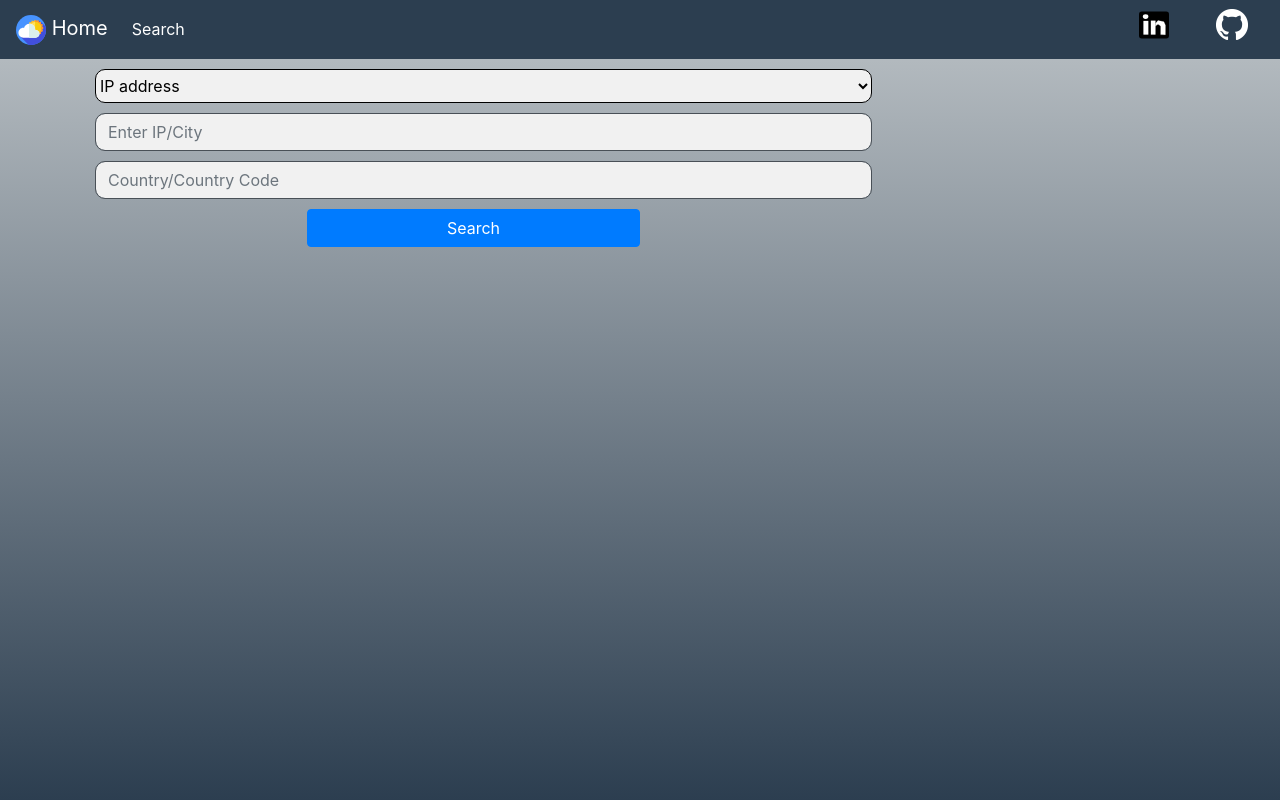
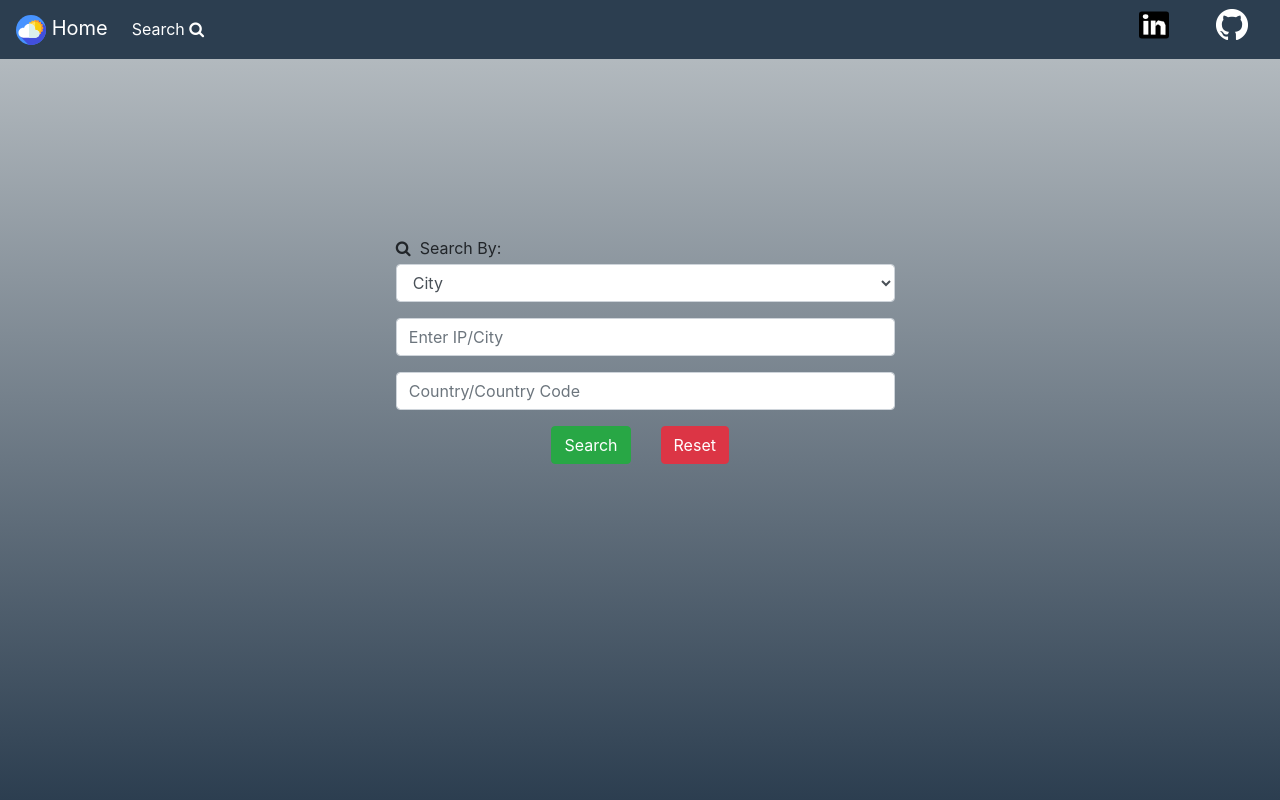
Before and after one commit to sukanta-27/OneStopWeather, a Flask app: page /search in a window 1280 px wide. Run offline with Flask 2, Linux system fonts and the light colour scheme; some libraries are stand-ins or nearby versions.

Commit message:
Vertically align form div and beautify form elements with bootstrap

```diff
--- a/static/style.css
+++ b/static/style.css
@@ -42,7 +42,7 @@ body {
 
 .temp {
     color: #fff;
-    font-size: 100px;
+    font-size: 80px;
     font-weight: 900;
     text-shadow: 2px 10px rgba(0,0,0,0.3);
 }
@@ -82,9 +82,18 @@ ul li a {
     text-decoration: none;
 }
 
+.form_container {
+    width: 45%;
+    margin-top: 16%;
+    margin-left: 28%;
+}
 
+select {
+    margin-top: 4px;
+}
 
-.textField {
+/* .textField {
+    margin-left: 20px;
     width: 70%;
     border: 1px solid;
     margin: 0px 0px 10px 10px;
@@ -93,7 +102,7 @@ ul li a {
 }
 
 select {
-    width: 70%;
+    width: 52%;
     border: 1px solid;
     margin: 10px 10px 10px 10px;
     background-color: #f1f1f1;
@@ -101,9 +110,4 @@ select {
     padding-top: 5px;
     padding-bottom: 5px;
 }
-
-.searchButton {
-    margin-left: 20%;
-    margin-bottom: 10px;
-    width: 30%;
-}
+ */
--- a/templates/base.html
+++ b/templates/base.html
@@ -7,6 +7,7 @@
     <link rel="stylesheet" href="https://maxcdn.bootstrapcdn.com/bootstrap/4.0.0/css/bootstrap.min.css" integrity="sha384-Gn5384xqQ1aoWXA+058RXPxPg6fy4IWvTNh0E263XmFcJlSAwiGgFAW/dAiS6JXm" crossorigin="anonymous">
     <link rel="preconnect" href="https://fonts.gstatic.com">
     <link href="https://fonts.googleapis.com/css2?family=Lato:ital,wght@1,300&display=swap" rel="stylesheet">
+    <link href="https://maxcdn.bootstrapcdn.com/font-awesome/4.7.0/css/font-awesome.min.css" rel="stylesheet">
     <link rel="stylesheet" href="/static/style.css">
     <script src="https://code.jquery.com/jquery-3.2.1.slim.min.js" integrity="sha384-KJ3o2DKtIkvYIK3UENzmM7KCkRr/rE9/Qpg6aAZGJwFDMVNA/GpGFF93hXpG5KkN" crossorigin="anonymous"></script>
     <script src="https://cdnjs.cloudflare.com/ajax/libs/popper.js/1.12.9/umd/popper.min.js" integrity="sha384-ApNbgh9B+Y1QKtv3Rn7W3mgPxhU9K/ScQsAP7hUibX39j7fakFPskvXusvfa0b4Q" crossorigin="anonymous"></script>
@@ -28,7 +29,7 @@
             <div class="collapse navbar-collapse" id="navbarSupportedContent">
               <ul class="navbar-nav">
                 <li class="nav-item">
-                    <a class="nav-link " href="{{url_for('search')}}">Search </a>
+                    <a class="nav-link " href="{{url_for('search')}}">Search <i class="fa fa-search"></i> </a>
                 </li>
                 <li class="navbar-item" id="githubLink">
                     <a href="https://github.com/sukanta-27/Weather-App" target="_blank">
--- a/templates/search.html
+++ b/templates/search.html
@@ -5,14 +5,30 @@
         <div class="form_container">
             <form method="POST" class="form">
                 <div class="form-group">
-                    <select name='modeOfSearch' class="dropdown">
+                    <span>
+                        <i class="fa fa-search"></i>&nbsp; Search By:
+                    </span>
+                    <select name='modeOfSearch' class="form-control">
                         <option value="IP">IP address</option>
-                        <option value="City">City</option>
+                        <option value="City" selected>City</option>
                         <option value="Zip">Zip Code</option>
                     </select>
+                </div>
+                <div class="form-group">
                     <input type="text" placeholder="Enter IP/City" class="textField form-control" name='searchItem', required='true'>
+                </div>
+                <div class="form-group">
                     <input type="text" placeholder="Country/Country Code" class="textField form-control" name='country'>
-                    <input type="submit" value="Search" class="btn btn-primary searchButton">
+                </div>
+                <div class="form-group">
+                    <div class="row">
+                        <div class="col-6 d-flex justify-content-end">
+                            <input type="submit" value="Search" class="btn btn-success searchButton">
+                        </div>
+                        <div class="col-6 d-flex justify-content-start">
+                            <input type="reset" name="Reset" class="btn btn-danger">
+                        </div>
+                    </div>
                 </div>
             </form>
         </div>
```
